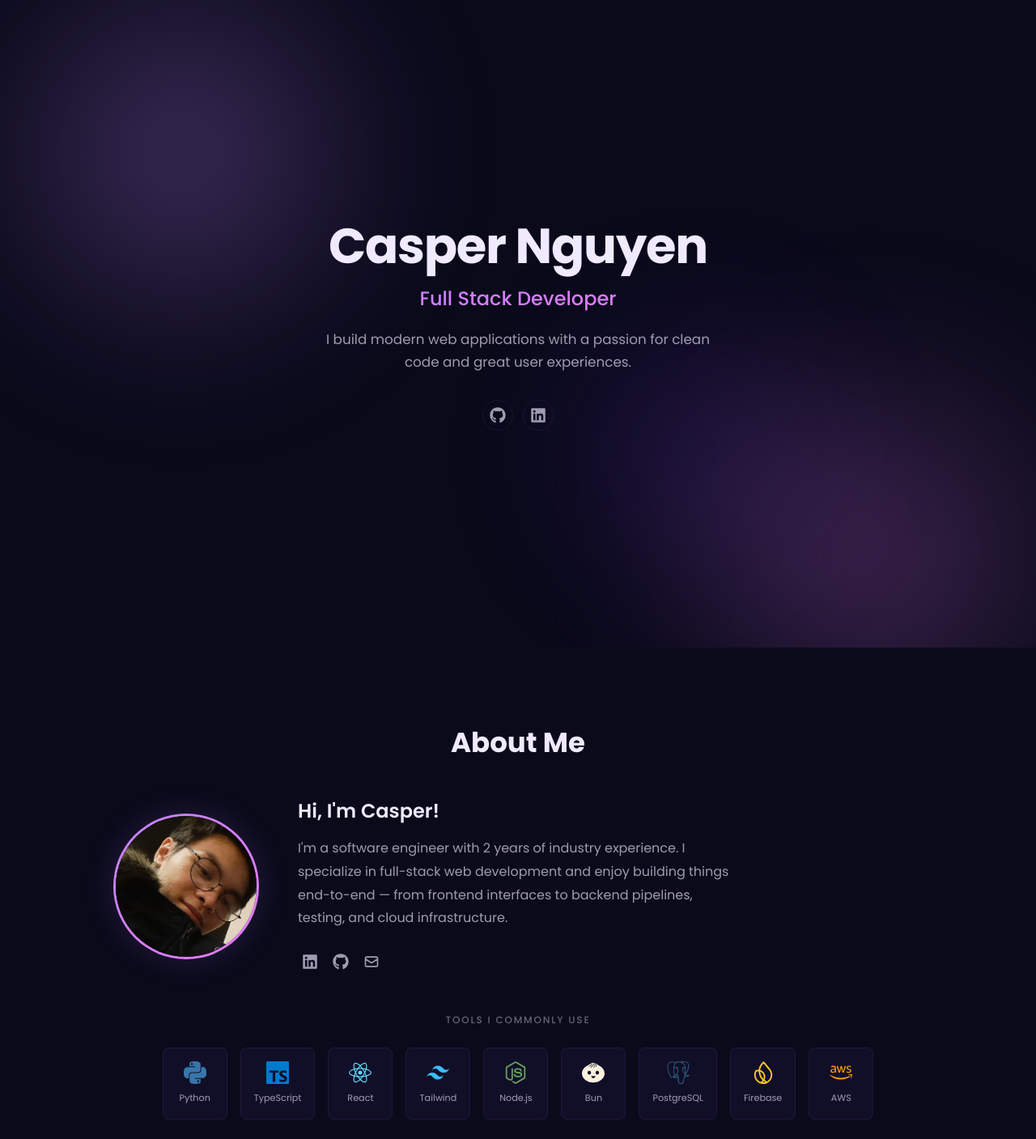
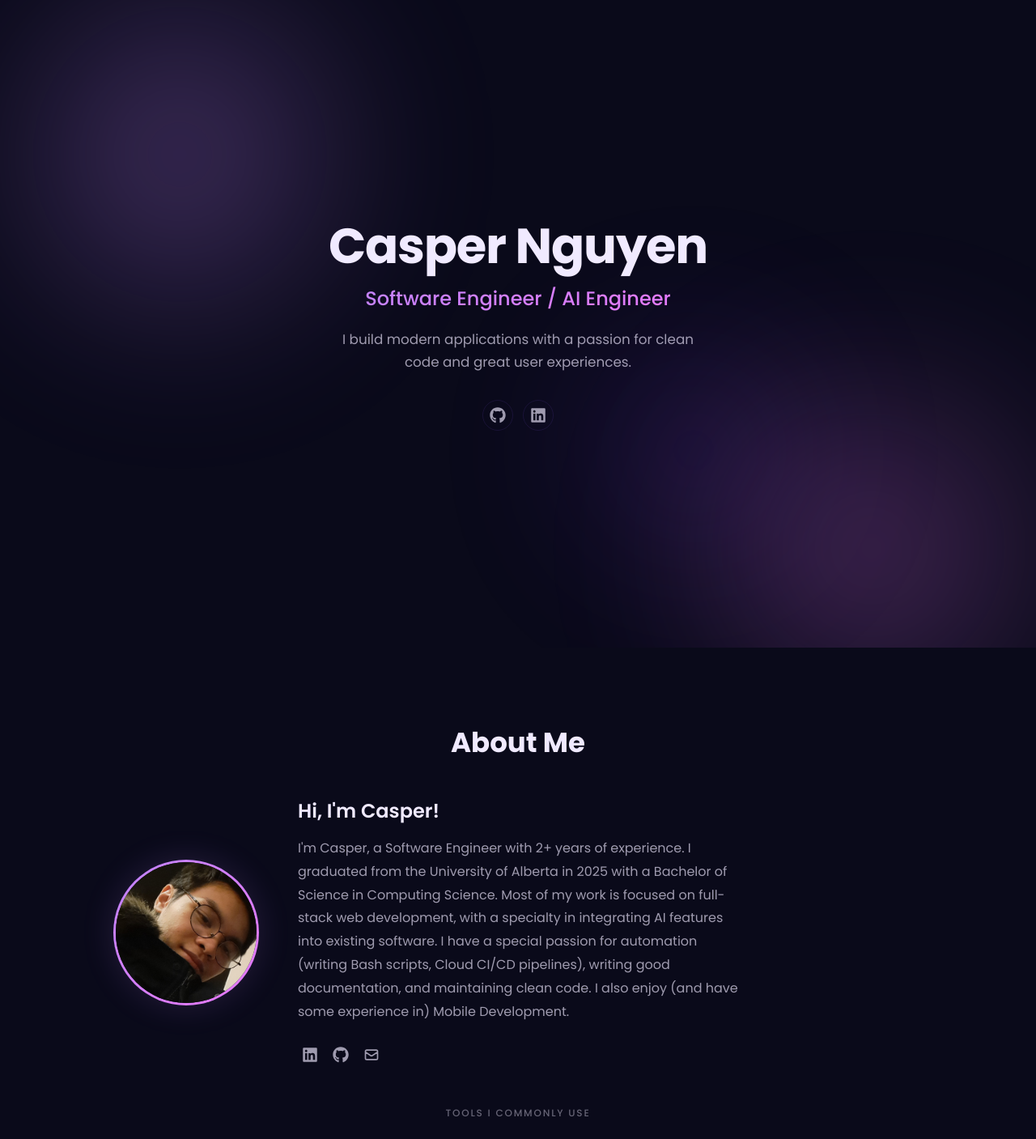
Before and after one commit to SCWinter259/Portfolio, a React (Vite) app: page / in a window 1280 px wide. Shown: the top 1407 px of the page at 81% size. Built offline with nearby package versions, Linux system fonts and the light colour scheme; some icons are missing.

Commit message:
updated DP stuff

```diff
--- a/package.json
+++ b/package.json
@@ -29,6 +29,7 @@
     "@types/react": "^19.1.13",
     "@types/react-dom": "^19.1.9",
     "@vitejs/plugin-react": "^5.0.2",
+    "baseline-browser-mapping": "^2.10.33",
     "eslint": "^9.35.0",
     "eslint-plugin-react-hooks": "^5.2.0",
     "eslint-plugin-react-refresh": "^0.4.20",
--- a/src/components/AboutMe.tsx
+++ b/src/components/AboutMe.tsx
@@ -30,11 +30,6 @@ const techStack = [
     label: "TypeScript",
   },
   { icon: <FaReact size={28} />, color: iconColors.react, label: "React" },
-  {
-    icon: <SiTailwindcss size={28} />,
-    color: iconColors.tailwindcss,
-    label: "Tailwind",
-  },
   {
     icon: <FaNodeJs size={28} />,
     color: iconColors.nodejs,
@@ -120,10 +115,12 @@ const AboutMe = () => {
               variant="body1"
               sx={{ color: themeColors.textMuted, lineHeight: 1.8, mb: 3 }}
             >
-              I'm a software engineer with 2 years of industry experience. I
-              specialize in full-stack web development and enjoy building
-              things end-to-end — from frontend interfaces to backend
-              pipelines, testing, and cloud infrastructure.
+              I'm Casper, a Software Engineer with 2+ years of experience.
+              I graduated from the University of Alberta in 2025 with a Bachelor of Science in Computing Science.
+              Most of my work is focused on full-stack web development, with a specialty in integrating AI features
+              into existing software. I have a special passion for automation (writing Bash scripts, Cloud CI/CD
+              pipelines), writing good documentation, and maintaining clean code.
+              I also enjoy (and have some experience in) Mobile Development.
             </Typography>
 
             <Stack
--- a/src/components/Hero.tsx
+++ b/src/components/Hero.tsx
@@ -112,7 +112,7 @@ const Hero = () => {
               fontSize: { xs: "1.2rem", md: "1.5rem" },
             }}
           >
-            Full Stack Developer
+            Software Engineer / AI Engineer
           </Typography>
         </motion.div>
 
@@ -128,7 +128,7 @@ const Hero = () => {
               fontSize: { xs: "0.95rem", md: "1.05rem" },
             }}
           >
-            I build modern web applications with a passion for clean code and
+            I build modern applications with a passion for clean code and
             great user experiences.
           </Typography>
         </motion.div>
--- a/src/data/ExperienceData.tsx
+++ b/src/data/ExperienceData.tsx
@@ -42,19 +42,20 @@ export const experiences: Experience[] = [
   {
     company: "Divorcepath",
     logo: divorcepathLogo,
-    role: "Software Engineer",
+    role: "Software Engineer / AI Engineer",
     duration: "Nov 2025 - Present",
     location: "Calgary, AB",
     achievements: [
       "Built an OCR/LLM-powered document ETL pipeline using Python, AWS Textract, AWS Bedrock, and AWS Lambda, extracting and normalizing legal document data for 400+ users while processing 2,800+ documents daily and saving users an average of 4 hours per week.",
       "Migrated the extraction pipeline from OpenAI/doctran and ML-heavy OCR to AWS Bedrock and Textract, reaching 99.7% extraction accuracy while reducing Docker image size from 8GB to less than 1GB and average processing time by 60%.",
-      "Built an AI assistant agent with Mastra, CopilotKit, OpenAI, PostgreSQL, and GraphQL, enabling persistent conversations, approval-based actions, client file creation, form filling, legal workflow automation, and PDF/Word document upload with S3-backed attachments.",
+      "Built a production AI legal-workflow agent with Mastra, CopilotKit, OpenAI, PostgreSQL, GraphQL, and AWS S3, enabling persistent conversational memory, planning, tool calling, multi-step workflow execution, and form filling from uploaded PDF/Word files.",
       "Built an internal analytics dashboard tracking 67 metrics across platform usage, activation funnels, retention cohorts, organization health, feature adoption, and per-user engagement for executive decision-making.",
       "Built a GTM ETL and automation pipeline using Bun, TypeScript, AWS RDS, web scraping, Stripe webhooks, Zapier, and Attio to extract, normalize, and route 10,000+ potential client contacts, generating $2,080 CAD in revenue within the first 2 weeks of marketing campaigns.",
       "Improved engineering reliability across API and UI repositories by upgrading Bun, adding isolated test execution, strengthening pre-commit/pre-push checks, parallelizing CI, and authoring 1,000+ unit and integration tests with Vitest, bun:test, and Playwright.",
     ],
     tech: [
       <SiTypescript size={20} color={iconColors.typescript} />,
+      <SiJavascript size={20} color={iconColors.javascript} />,
       <FaPython size={20} color={iconColors.python} />,
       <FaReact size={20} color={iconColors.react} />,
       <SiGraphql size={20} color={iconColors.graphql} />,
```
Also changed, not shown: 2 other files (tests, documents, lock files or other folders).
